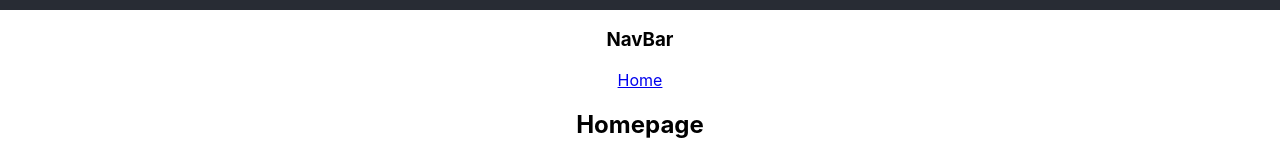
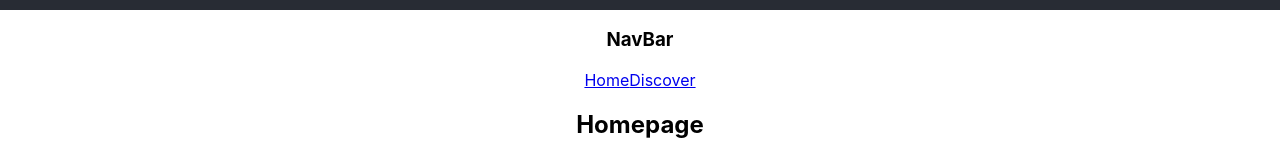
Before and after one commit to 1stofhername/on-the-map-frontend, a React (Create React App) app: page / in a window 1280 px wide. Shown: the part 123-283 px from the top of the page. Built offline with nearby package versions, Linux system fonts and the light colour scheme.

Commit message:
Adds discover link to navbar

```diff
--- a/src/components/Navbar.js
+++ b/src/components/Navbar.js
@@ -4,6 +4,7 @@ export default function NavBar () {
         <div className="component-bar" id="navbar">
             <h3>NavBar</h3>
             <Link to="home">Home</Link>
+            <Link to="discover">Discover</Link>
         </div>
     )
 }
```
